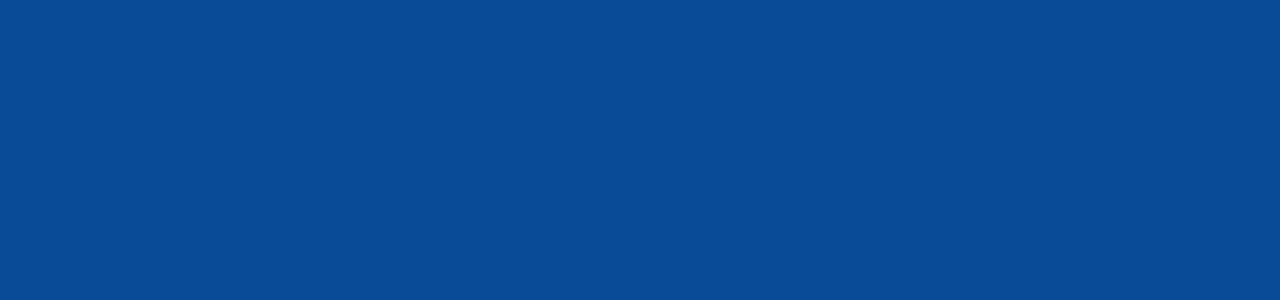
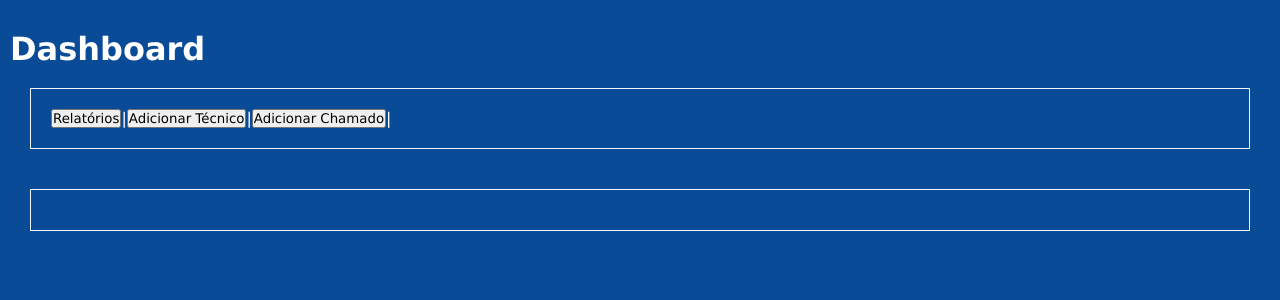
Before and after one commit to thiagodau/chamados, a React (Vite) app: page /paineldecontrole in a window 1280 px wide. Before the commit this address had no page. Shown: the top 300 px of the page. Built offline with nearby package versions, Linux system fonts and the light colour scheme.

Commit message:
Added Page Login with LocalStorage

```diff
--- a/src/AppRoutes.tsx
+++ b/src/AppRoutes.tsx
@@ -7,6 +7,8 @@ import {
 import { VisaoGeral } from './pages/VisaoGeral'
 import { OpenTicket } from './pages/OpenTicket'
 import { AddAuthor } from './pages/AddAuthor'
+import { Dashboard } from './pages/Dashboard'
+import { Login } from './pages/Login'
 
 export function AppRoutes() {
   return (
@@ -15,6 +17,8 @@ export function AppRoutes() {
         <Route path='/' element={<VisaoGeral />} />
         <Route path='/abrirchamado' element={<OpenTicket />} />
         <Route path='/adicionartecnico' element={<AddAuthor />} />
+        <Route path='/paineldecontrole' element={<Dashboard />} />
+        <Route path='/login' element={<Login />} />
       </Routes>
     </Router>
   )
--- /dev/null
+++ b/src/pages/Dashboard.css
@@ -0,0 +1,24 @@
+.dashboard {
+  display: flex;
+  flex-wrap: wrap;
+  color: #fff;
+  margin: 10px;
+}
+
+.dashboard-menu {
+  width: 100%;
+  display: flex;
+  border: 1px solid aliceblue;
+  padding: 20px;
+  margin: 20px;
+}
+
+.dashboard-body {
+  width: 100%;
+  display: flex;
+  border: 1px solid aliceblue;
+  padding: 20px;
+  margin: 20px;
+
+  justify-content: center;
+}
--- /dev/null
+++ b/src/pages/Dashboard.tsx
@@ -0,0 +1,34 @@
+import { useState } from 'react'
+import { AddAuthor } from './AddAuthor'
+import './Dashboard.css'
+import { OpenTicket } from './OpenTicket'
+
+export function Dashboard() {
+  const [renderPage, setRenderPage] = useState('')
+  return (
+    <div className='dashboard'>
+      <h1>Dashboard</h1>
+      <div className='dashboard-menu'>
+        <button onClick={() => { setRenderPage('addTicket') }}>Relatórios</button> |
+        <button onClick={() => { setRenderPage('addAuthor') }}>Adicionar Técnico</button> |
+        <button onClick={() => { setRenderPage('addTicket') }}>Adicionar Chamado</button> |
+      </div>
+
+      <div className='dashboard-body'>
+        {
+          renderPage == 'addAuthor' ?
+            <AddAuthor />
+            :
+            ''
+        }
+
+        {
+          renderPage == 'addTicket' ?
+            <OpenTicket />
+            :
+            ''
+        }
+      </div>
+    </div>
+  )
+}
--- /dev/null
+++ b/src/pages/Login.tsx
@@ -0,0 +1,34 @@
+import { useState } from "react"
+
+export function Login() {
+
+  const [usuario, setUsuario] = useState('');
+  const [password, setPassword] = useState('');
+
+  function login(usuario: string, password: string) {
+    alert(usuario + ' ' + password)
+    localStorage.setItem('user', usuario)
+  }
+
+  return (
+    <div style={{ display: 'flex', width: '100%', backgroundColor: '#ccc', justifyContent: 'center', textAlign: 'center' }}>
+      <div>
+        <h1>Login</h1>
+        <div>
+          <p>Usuário:
+            <input type="text" onChange={(e) => { setUsuario(e.target.value) }} />
+          </p>
+
+          <p>Senha:
+            <input type="text" onChange={(e) => { setPassword(e.target.value) }} />
+          </p>
+
+          <p>
+            <button onClick={() => { login(usuario, password) }}>Acessar</button>
+            <button>Voltar</button>
+          </p>
+        </div>
+      </div>
+    </div>
+  )
+}
--- a/src/pages/VisaoGeral.tsx
+++ b/src/pages/VisaoGeral.tsx
@@ -10,6 +10,7 @@ import imageLoading from '../assets/loop.gif'
 import { FaGithub } from 'react-icons/fa';
 
 import { useEffect, useState } from "react";
+import { Link } from "react-router-dom";
 
 export function VisaoGeral() {
   const [data, setData] = useState([]);
@@ -57,6 +58,7 @@ export function VisaoGeral() {
       }
       <div style={{ display: 'flex', justifyContent: 'center', alignContent: 'center', alignItems: 'center', fontSize: 'x-small', color: '#ccc' }}>
         <FaGithub color={'#ccc'} /> &nbsp; Desenvolvido por &nbsp; <a href="https://github.com/thiagodau/chamados" target="_blank" style={{ color: '#ccc' }}>Thiago Rodrigues</a>
+        &nbsp;|&nbsp; <Link to={'/login'} style={{ color: '#ccc' }}>Login</Link>
       </div>
     </div>
   )
```
